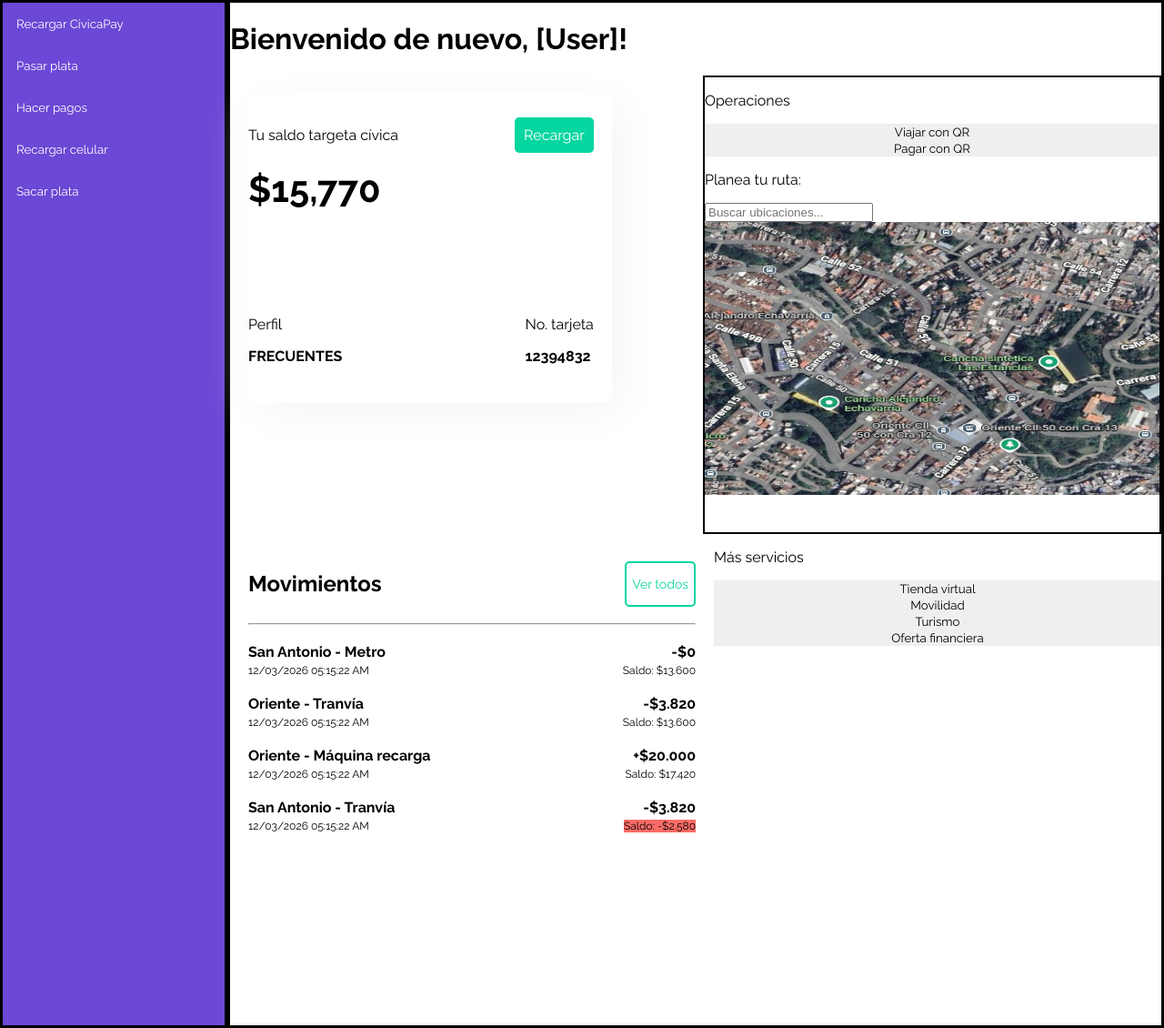
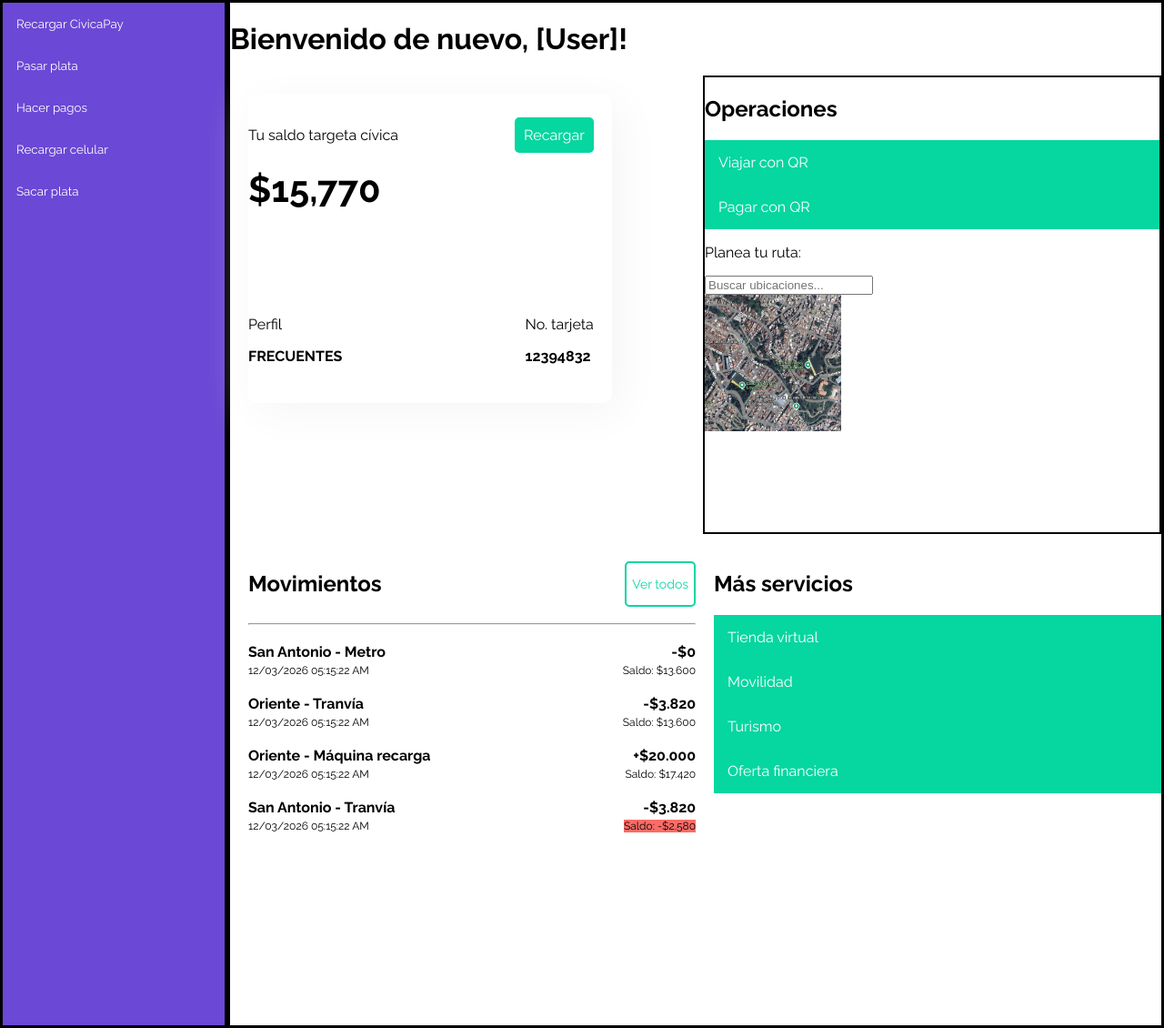
Before and after one commit to SRamirez967/WebDevProyects, a plain HTML site: page IntentoAppCivica/index.html in a window 1280 px wide. Shown: the part 117-1247 px from the top of the page at 91% size. Drawn offline with Linux system fonts and the light colour scheme; a web font is replaced by a local one.

Commit message:
Estilo sección: Más servicios

```diff
--- a/IntentoAppCivica/index.html
+++ b/IntentoAppCivica/index.html
@@ -65,7 +65,7 @@
                     </div>
                 </div>
                 <div id="tright">
-                    <p>Operaciones</p>
+                    <h2>Operaciones</h2>
                     <button>Viajar con QR</button>
                     <button>Pagar con QR</button>
                     <p>Planea tu ruta:</p>
@@ -73,7 +73,7 @@
                     <form>
                         <input type="text" placeholder="Buscar ubicaciones...">
                     </form>
-                    <img src="/imgs/mapa.jpg" title="Elige tu ubicación" alt="Mapa metro" height="300px">
+                    <img src="/imgs/mapa.jpg" title="Elige tu ubicación" alt="Mapa metro" height="150px" width="150px">
                 </div>
             </div>
             <div id="bottom">
@@ -139,7 +139,7 @@
 
                 </div>
                 <div id="bright">
-                    <p>Más servicios</p>
+                    <h2>Más servicios</h2>
                     <button>Tienda virtual</button>
                     <button>Movilidad</button>
                     <button>Turismo</button>
--- a/IntentoAppCivica/style.css
+++ b/IntentoAppCivica/style.css
@@ -46,7 +46,6 @@ button {
     background-color: #6B48D5;
     color: #FFFFFF;
     text-align: left;
-    border: 0px;
     padding: 15px;
 }
 .bside:hover {
@@ -64,6 +63,7 @@ button {
 }
 #bottom {
     display: flex;
+    justify-content: space-between;
 }
 /*Parte superior izquierda: Información básica de la tarjeta y recarga*/
 #tleft {
@@ -113,6 +113,16 @@ button {
     border: 2px solid;
     display: flex;
     flex-direction: column;
+}
+#tright button {
+    background-color: #06D6A0;
+    font-size: 16px;
+    padding: 15px;
+    text-align: left;
+    color: #FFFFFF;
+}
+#tright button:hover {
+    background-color: #60FBD2;
 }
 /*Parte inferior izquierda: Registro de movimientos tarjeta cívica*/
 #bleft {
@@ -170,7 +180,18 @@ button {
 /*Parte inferior derecha: Servicios adicionales*/
 #bright {
     width: 500px;
-    height: 500px;
+    margin: 20px 0px;
+    border-radius: 5px;
     display: flex;
     flex-direction: column;
 }
+#bright button {
+    background-color: #06D6A0;
+    color: #FFFFFF;
+    font-size: 16px;
+    padding: 15px;
+    text-align: left;
+}
+#bright button:hover {
+    background-color: #60FBD2;
+}
```
